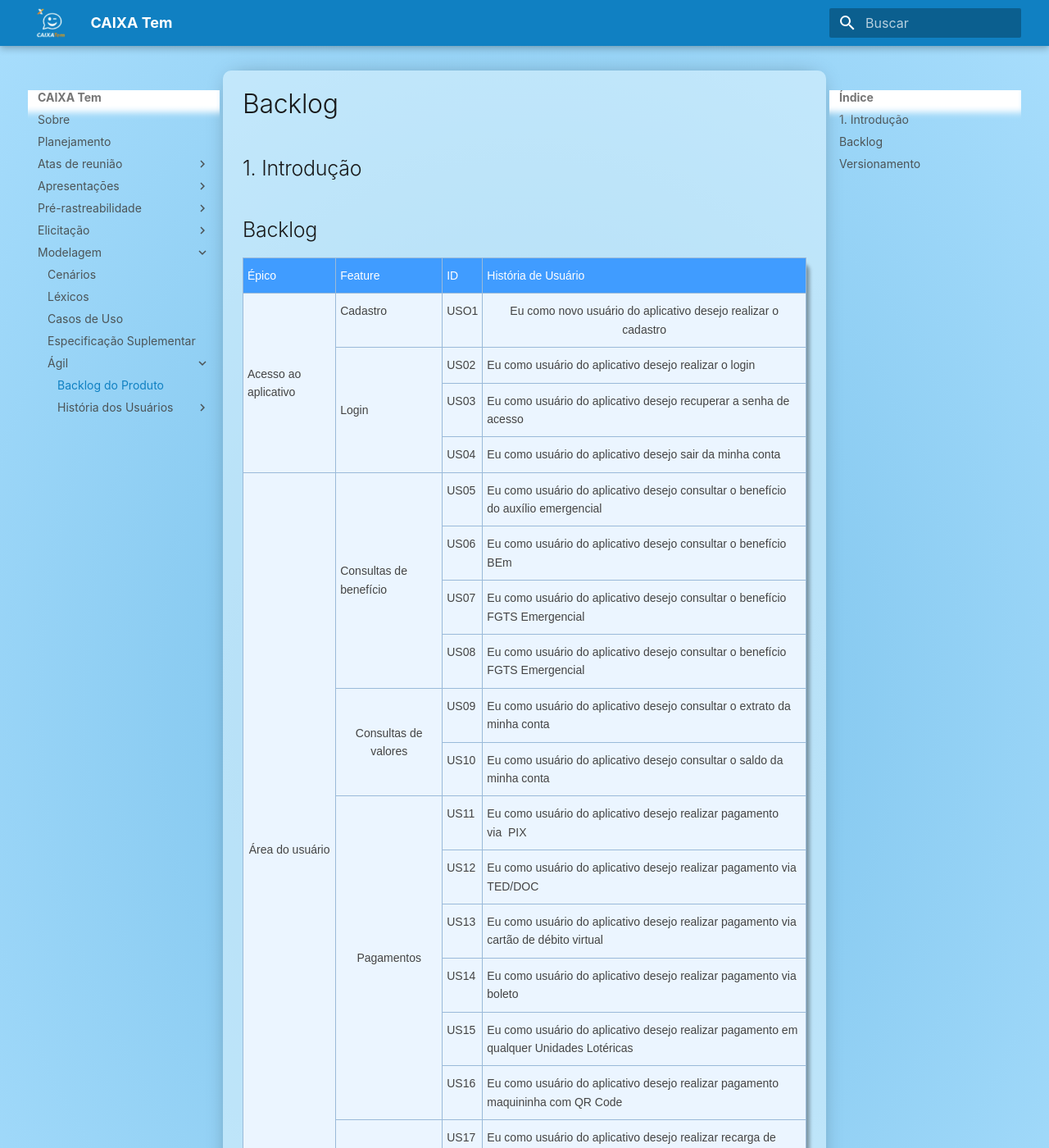
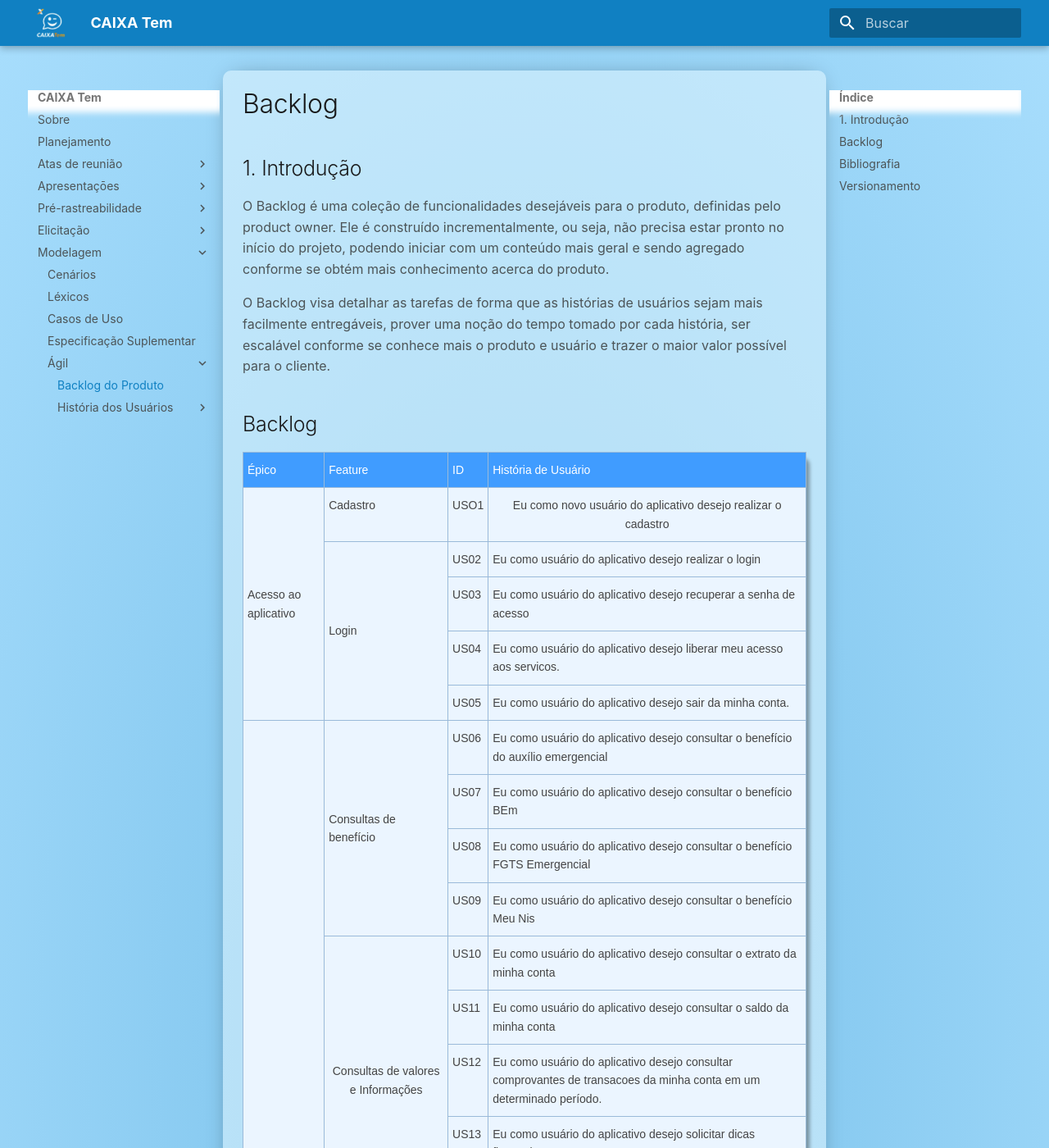
Before and after one commit to AntonioAldisio/2021.1-Caixa_Tem, an MkDocs documentation site: the page built from docs/Modelagem/Agil/backlog.md, in a window 1280 px wide and 1400 px high. Shown: the whole window at 82% size. Built offline with MkDocs 1.6.1 and Material for MkDocs 9.7.7, drawn with Linux system fonts in a browser that asks for light colours; some web fonts are replaced; some of the changed text lies outside the part shown.

Commit message:
Update backlog.md

```diff
--- a/docs/Modelagem/Agil/backlog.md
+++ b/docs/Modelagem/Agil/backlog.md
@@ -1,6 +1,11 @@
 # Backlog
 
 ## 1. Introdução
+  O Backlog é uma coleção de funcionalidades desejáveis para o produto, definidas pelo product owner. Ele é construído incrementalmente, ou seja, não precisa estar pronto no início do projeto, podendo iniciar com um conteúdo mais geral e sendo agregado conforme se obtém mais conhecimento acerca do produto.
+
+O Backlog visa detalhar as tarefas de forma que as histórias de usuários sejam mais facilmente entregáveis, prover uma noção do tempo tomado por cada história, ser escalável conforme se conhece mais o produto e usuário e trazer o maior valor possível para o cliente.
+
+
 
 ## Backlog
 <style type="text/css">
@@ -25,88 +30,116 @@
 </thead>
 <tbody>
   <tr>
-    <td class="tg-cly1" rowspan="4">Acesso ao aplicativo</td>
+    <td class="tg-cly1" rowspan="5">Acesso ao aplicativo</td>
     <td class="tg-0lax">Cadastro</td>
     <td class="tg-0lax">USO1</td>
     <td class="tg-baqh">Eu como novo usuário do aplicativo desejo realizar o cadastro </td>
   </tr>
   <tr>
-    <td class="tg-cly1" rowspan="3">Login</td>
+    <td class="tg-cly1" rowspan="4">Login</td>
     <td class="tg-0lax">US02</td>
     <td class="tg-0lax">Eu como usuário do aplicativo desejo realizar o login</td>
   </tr>
   <tr>
-    <td class="tg-0lax">US03</td>
+      <td class="tg-0lax">US03</td>
     <td class="tg-0lax">Eu como usuário do aplicativo desejo recuperar a senha de acesso</td>
   </tr>
   <tr>
     <td class="tg-0lax">US04</td>
-    <td class="tg-0lax"><span style="font-weight:400;font-style:normal">Eu como usuário do aplicativo desejo sair da minha conta</span></td>
+    <td class="tg-0lax">Eu como usuário do aplicativo desejo liberar meu acesso aos servicos.</td>
   </tr>
+   <tr>
+      <td class="tg-0lax">US05</td>
+    <td class="tg-0lax">Eu como usuário do aplicativo desejo sair da minha conta.</td>
+  </tr>
+
+
   <tr>
-    <td class="tg-nrix" rowspan="14">Área do usuário</td>
+    <td class="tg-nrix" rowspan="19">Área do usuário</td>
     <td class="tg-cly1" rowspan="4">Consultas de <span style="font-weight:400;font-style:normal">benefício</span> </td>
-    <td class="tg-0lax">US05</td>
+    <td class="tg-0lax">US06</td>
     <td class="tg-0lax"><span style="font-weight:400;font-style:normal">Eu como usuário do aplicativo desejo consultar o benefício </span>do auxílio emergencial</td>
   </tr>
   <tr>
-    <td class="tg-0lax">US06</td>
+    <td class="tg-0lax">US07</td>
     <td class="tg-0lax"><span style="font-weight:400;font-style:normal">Eu como usuário do aplicativo desejo consultar o benefício </span>BEm</td>
   </tr>
   <tr>
-    <td class="tg-0lax"><span style="font-weight:400;font-style:normal">US07</span></td>
+    <td class="tg-0lax"><span style="font-weight:400;font-style:normal">US08</span></td>
     <td class="tg-0lax"><span style="font-weight:400;font-style:normal">Eu como usuário do aplicativo desejo consultar o benefício </span>FGTS Emergencial<br></td>
   </tr>
   <tr>
-    <td class="tg-0lax"><span style="font-weight:400;font-style:normal">US08</span></td>
-    <td class="tg-0lax"><span style="font-weight:400;font-style:normal">Eu como usuário do aplicativo desejo consultar o benefício </span><br><span style="font-weight:400;font-style:normal">FGTS Emergencial</span><br></td>
+    <td class="tg-0lax"><span style="font-weight:400;font-style:normal">US09</span></td>
+    <td class="tg-0lax"><span style="font-weight:400;font-style:normal">Eu como usuário do aplicativo desejo consultar o benefício </span><br><span style="font-weight:400;font-style:normal">Meu Nis</span><br></td>
   </tr>
   <tr>
-    <td class="tg-nrix" rowspan="2">Consultas de valores</td>
-    <td class="tg-0lax">US09</td>
+    <td class="tg-nrix" rowspan="5">Consultas de valores e  Informações</td>
+    <td class="tg-0lax">US10</td>
     <td class="tg-0lax"><span style="font-weight:400;font-style:normal">Eu como usuário do aplicativo desejo consultar o extrato da minha conta</span></td>
   </tr>
   <tr>
-    <td class="tg-0lax"><span style="font-weight:400;font-style:normal">US10</span></td>
+    <td class="tg-0lax"><span style="font-weight:400;font-style:normal">US11</span></td>
     <td class="tg-0lax"><span style="font-weight:400;font-style:normal">Eu como usuário do aplicativo desejo consultar o saldo da minha conta</span></td>
   </tr>
+    <tr>
+    <td class="tg-0lax"><span style="font-weight:400;font-style:normal">US12</span></td>
+    <td class="tg-0lax"><span style="font-weight:400;font-style:normal">Eu como usuário do aplicativo desejo consultar comprovantes de transacoes da minha conta em um determinado período.</span></td>
+  </tr>
   <tr>
-    <td class="tg-nrix" rowspan="6">Pagamentos</td>
-    <td class="tg-0lax">US11</td>
+    <td class="tg-0lax"><span style="font-weight:400;font-style:normal">US13</span></td>
+    <td class="tg-0lax"><span style="font-weight:400;font-style:normal">Eu como usuário do aplicativo desejo solicitar dicas financeiras.</span></td>
+  </tr>
+  <tr>
+    <td class="tg-0lax"><span style="font-weight:400;font-style:normal">US14</span></td>
+    <td class="tg-0lax"><span style="font-weight:400;font-style:normal">Eu como usuário do aplicativo desejo solicitar informes dobre rendimentos.</span></td>
+  </tr>
+  <tr>
+    <td class="tg-nrix" rowspan="8">Transações</td>
+    <td class="tg-0lax">US15</td>
     <td class="tg-0lax"><span style="font-weight:400;font-style:normal">Eu como usuário do aplicativo desejo realizar pagamento via&nbsp;&nbsp;PIX</span></td>
   </tr>
   <tr>
-    <td class="tg-0lax">US12</td>
+    <td class="tg-0lax">US16</td>
     <td class="tg-0lax"><span style="font-weight:400;font-style:normal">Eu como usuário do aplicativo desejo realizar pagamento via  TED/DOC</span></td>
   </tr>
   <tr>
-    <td class="tg-0lax"><span style="font-weight:400;font-style:normal">US13</span></td>
+    <td class="tg-0lax"><span style="font-weight:400;font-style:normal">US17</span></td>
     <td class="tg-0lax"><span style="font-weight:400;font-style:normal">Eu como usuário do aplicativo desejo realizar pagamento via  cartão de débito virtual</span></td>
   </tr>
   <tr>
-    <td class="tg-0lax"><span style="font-weight:400;font-style:normal">US14</span></td>
+    <td class="tg-0lax"><span style="font-weight:400;font-style:normal">US18</span></td>
     <td class="tg-0lax"><span style="font-weight:400;font-style:normal">Eu como usuário do aplicativo desejo realizar pagamento via  boleto</span></td>
   </tr>
   <tr>
-    <td class="tg-0lax">US15</td>
+    <td class="tg-0lax">US19</td>
     <td class="tg-0lax"><span style="font-weight:400;font-style:normal">Eu como usuário do aplicativo desejo realizar pagamento em qualquer Unidades Lotéricas</span></td>
   </tr>
   <tr>
-    <td class="tg-0lax">US16</td>
+    <td class="tg-0lax">US20</td>
     <td class="tg-0lax"><span style="font-weight:400;font-style:normal">Eu como usuário do aplicativo desejo realizar pagamento </span>maquininha com QR Code</td>
+  </tr>
+   <tr>
+    <td class="tg-0lax">US21</td>
+    <td class="tg-0lax"><span style="font-weight:400;font-style:normal">Eu como usuário do aplicativo desejo realizar tranferência de até 600R$ para outra conta.
+  </tr>
+   <tr>
+    <td class="tg-0lax">US22</td>
+    <td class="tg-0lax"><span style="font-weight:400;font-style:normal">Eu como usuário do aplicativo desejo gerar um código para saque sem cartão.
   </tr>
   <tr>
     <td class="tg-nrix" rowspan="2">Recargas</td>
-    <td class="tg-0lax">US17</td>
+    <td class="tg-0lax">US23</td>
     <td class="tg-0lax"><span style="font-weight:400;font-style:normal">Eu como usuário do aplicativo desejo realizar recarga de cartão de transporte</span></td>
   </tr>
   <tr>
-    <td class="tg-0lax">US18</td>
+    <td class="tg-0lax">US24</td>
     <td class="tg-0lax">Eu como usuário do aplicativo desejo realizar recarga de telefone</td>
   </tr>
 </tbody>
 </table>
 
+## Bibliografia
+SERRANO, Maurício; SERRANO, Milene; Requisitos - Aula 15.
 
 
 
```
